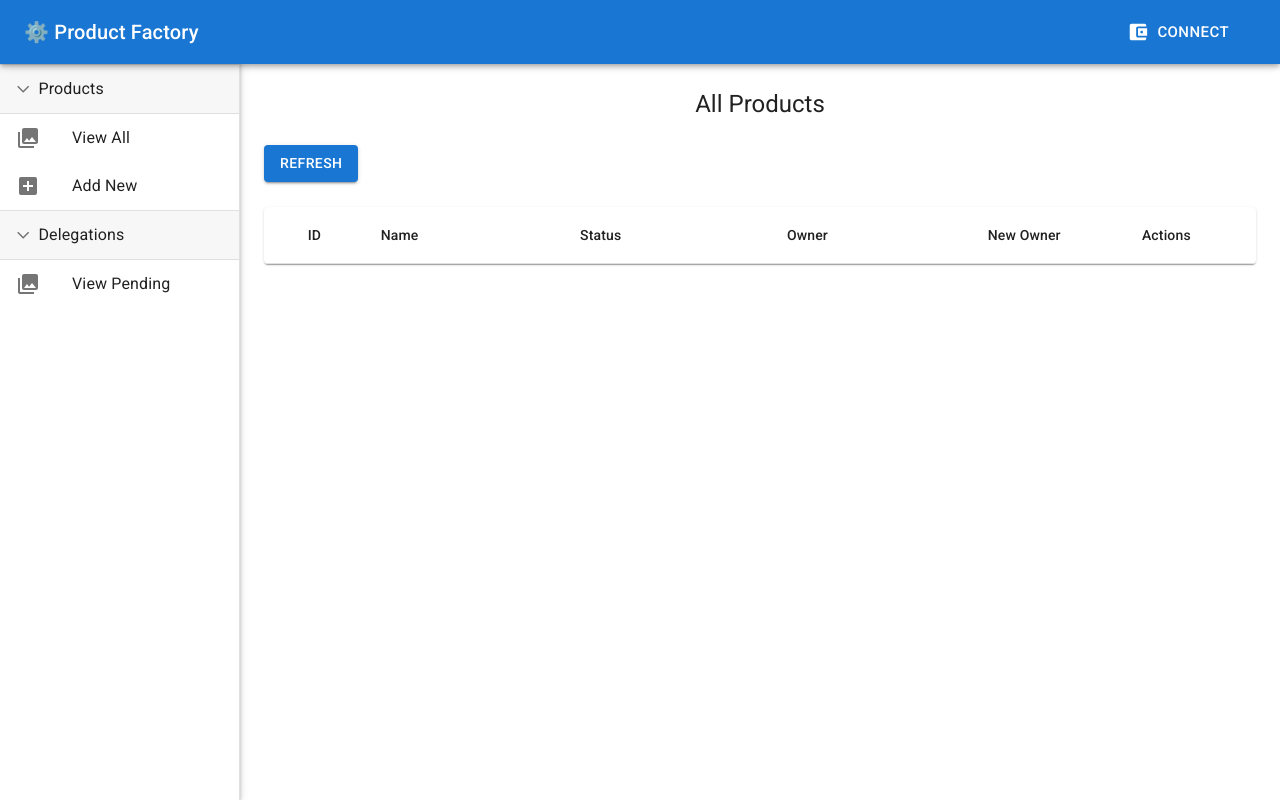
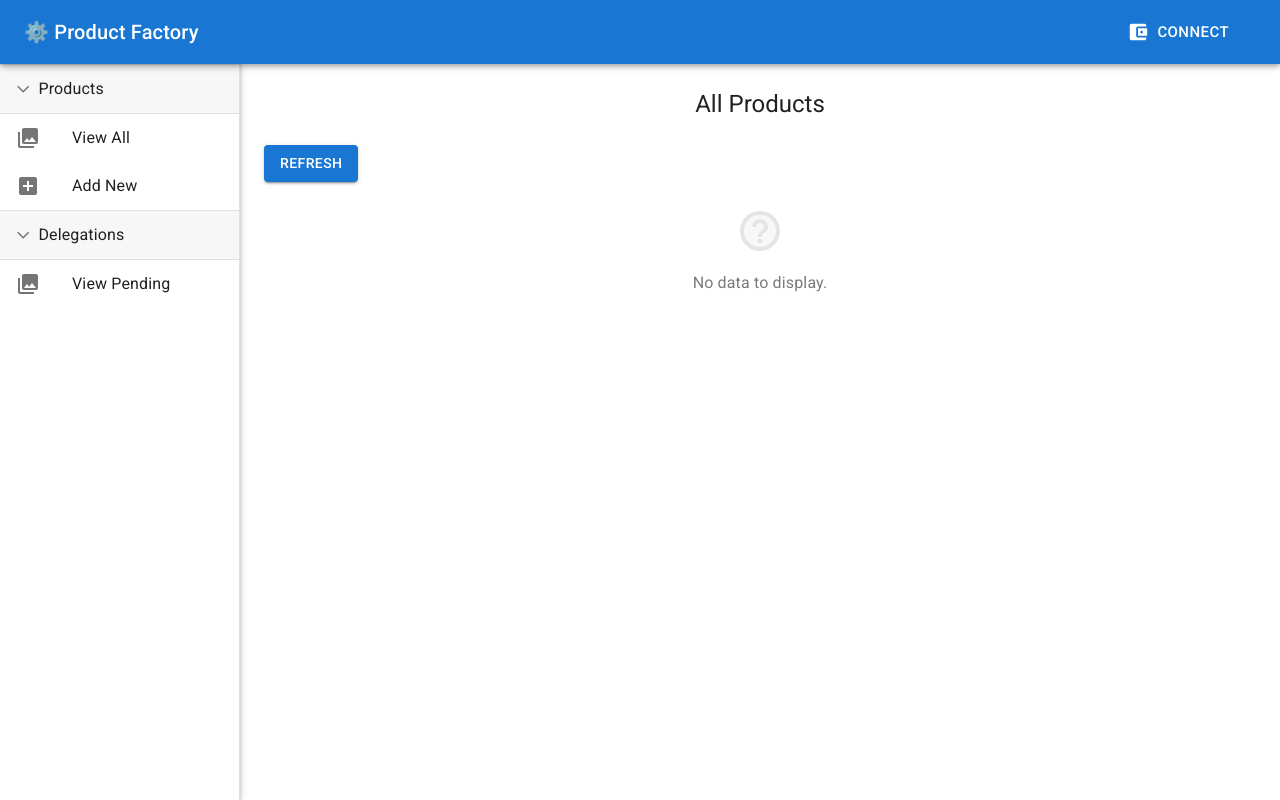
Before and after one commit to dieguezguille/product-factory-challenge, a React (Create React App) app: page /products in a window 1280 px wide. Built offline with nearby package versions, Linux system fonts and the light colour scheme; a web font is replaced by a local one.

Commit message:
add empty data component, fix pending delegations

```diff
--- a/package.json
+++ b/package.json
@@ -8,6 +8,7 @@
     "@fontsource/roboto": "^4.5.1",
     "@mui/icons-material": "^5.3.1",
     "@mui/material": "^5.3.1",
+    "@mui/system": "^5.3.0",
     "@testing-library/jest-dom": "^5.16.1",
     "@testing-library/react": "^12.1.2",
     "@testing-library/user-event": "^13.5.0",
--- /dev/null
+++ b/src/components/common/empty-data/EmptyData.tsx
@@ -0,0 +1,30 @@
+import HelpTwoToneIcon from '@mui/icons-material/HelpTwoTone';
+import { Stack, Typography } from '@mui/material';
+import { SystemProps } from '@mui/system';
+import React from 'react';
+
+type EmptyDataProps = {
+  text?: string;
+  showIcon?: boolean;
+} & SystemProps;
+
+const EmptyData: React.FC<EmptyDataProps> = ({
+  text,
+  showIcon = true,
+  ...props
+}) => (
+  <Stack
+    {...props}
+    spacing={2}
+    alignContent="center"
+    alignItems="center"
+    sx={{ opacity: '60%' }}
+  >
+    {showIcon && (
+      <HelpTwoToneIcon sx={{ width: '2em', height: '2em', opacity: '20%' }} />
+    )}
+    <Typography variant="body1">No data to display.</Typography>
+  </Stack>
+);
+
+export default EmptyData;
--- a/src/components/sections/pending-delegations/PendingDelegations.tsx
+++ b/src/components/sections/pending-delegations/PendingDelegations.tsx
@@ -18,6 +18,7 @@ import CheckIcon from '@mui/icons-material/Check';
 
 import useProductFactory from '../../../hooks/product-factory.hook';
 import { productFactoryContext } from '../../providers/ProductFactoryProvider';
+import EmptyData from '../../common/empty-data/EmptyData';
 
 const PendingDelegations: React.FC = () => {
   const { getAllProducts, getPendingDelegations, acceptProduct } =
@@ -57,6 +58,7 @@ const PendingDelegations: React.FC = () => {
         Refresh
       </Button>
 
+      {pendingDelegations && pendingDelegations.length > 0 ? (
         <TableContainer component={Paper}>
           <Table aria-label="collapsible table">
             <TableHead>
@@ -70,8 +72,7 @@ const PendingDelegations: React.FC = () => {
               </TableRow>
             </TableHead>
             <TableBody>
-            {pendingDelegations ? (
-              pendingDelegations.map((product) =>
+              {pendingDelegations.map((product) =>
                 product ? (
                   <TableRow
                     key={uuidv4()}
@@ -96,18 +97,13 @@ const PendingDelegations: React.FC = () => {
                     </TableCell>
                   </TableRow>
                 ) : null,
-              )
-            ) : (
-              <TableRow
-                key={uuidv4()}
-                sx={{ '&:last-child td, &:last-child th': { border: 0 } }}
-              >
-                <TableCell align="center">No pending delegations</TableCell>
-              </TableRow>
               )}
             </TableBody>
           </Table>
         </TableContainer>
+      ) : (
+        <EmptyData />
+      )}
     </>
   );
 };
--- a/src/components/sections/product-display/ProductDisplay.tsx
+++ b/src/components/sections/product-display/ProductDisplay.tsx
@@ -20,6 +20,7 @@ import IosShareIcon from '@mui/icons-material/IosShare';
 import DelegationDialog from '../../common/delegation-dialog/DelegationDialog';
 import useProductFactory from '../../../hooks/product-factory.hook';
 import { productFactoryContext } from '../../providers/ProductFactoryProvider';
+import EmptyData from '../../common/empty-data/EmptyData';
 
 const ProductDisplay: React.FC = () => {
   const { getAllProducts } = useProductFactory();
@@ -63,6 +64,7 @@ const ProductDisplay: React.FC = () => {
         Refresh
       </Button>
 
+      {products && products.length > 0 ? (
         <TableContainer component={Paper}>
           <Table aria-label="collapsible table">
             <TableHead>
@@ -105,6 +107,9 @@ const ProductDisplay: React.FC = () => {
             </TableBody>
           </Table>
         </TableContainer>
+      ) : (
+        <EmptyData />
+      )}
 
       <DelegationDialog
         isOpen={dialogOpen}
```
Lines whose indentation alone changed are shown as unchanged.
